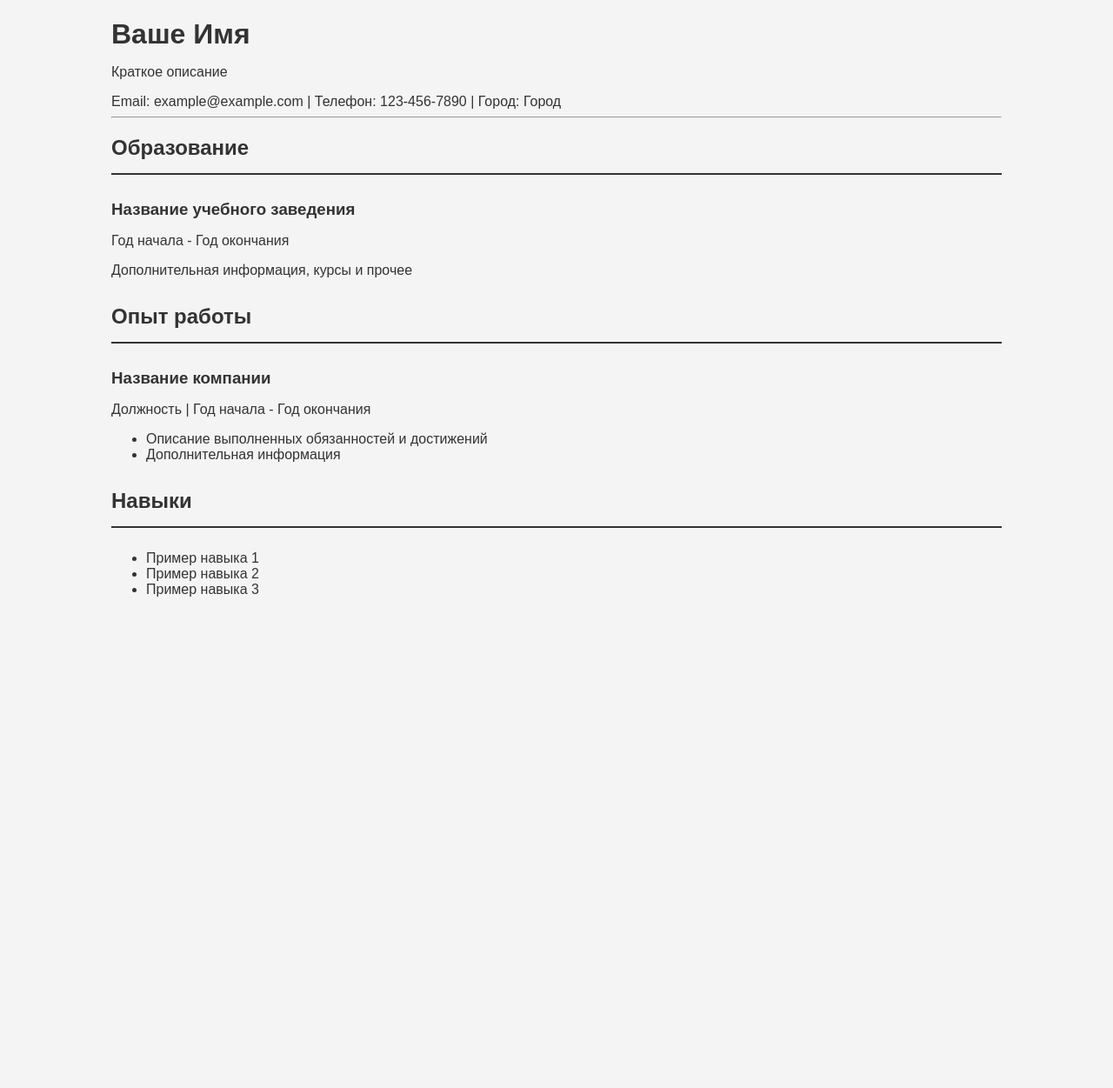
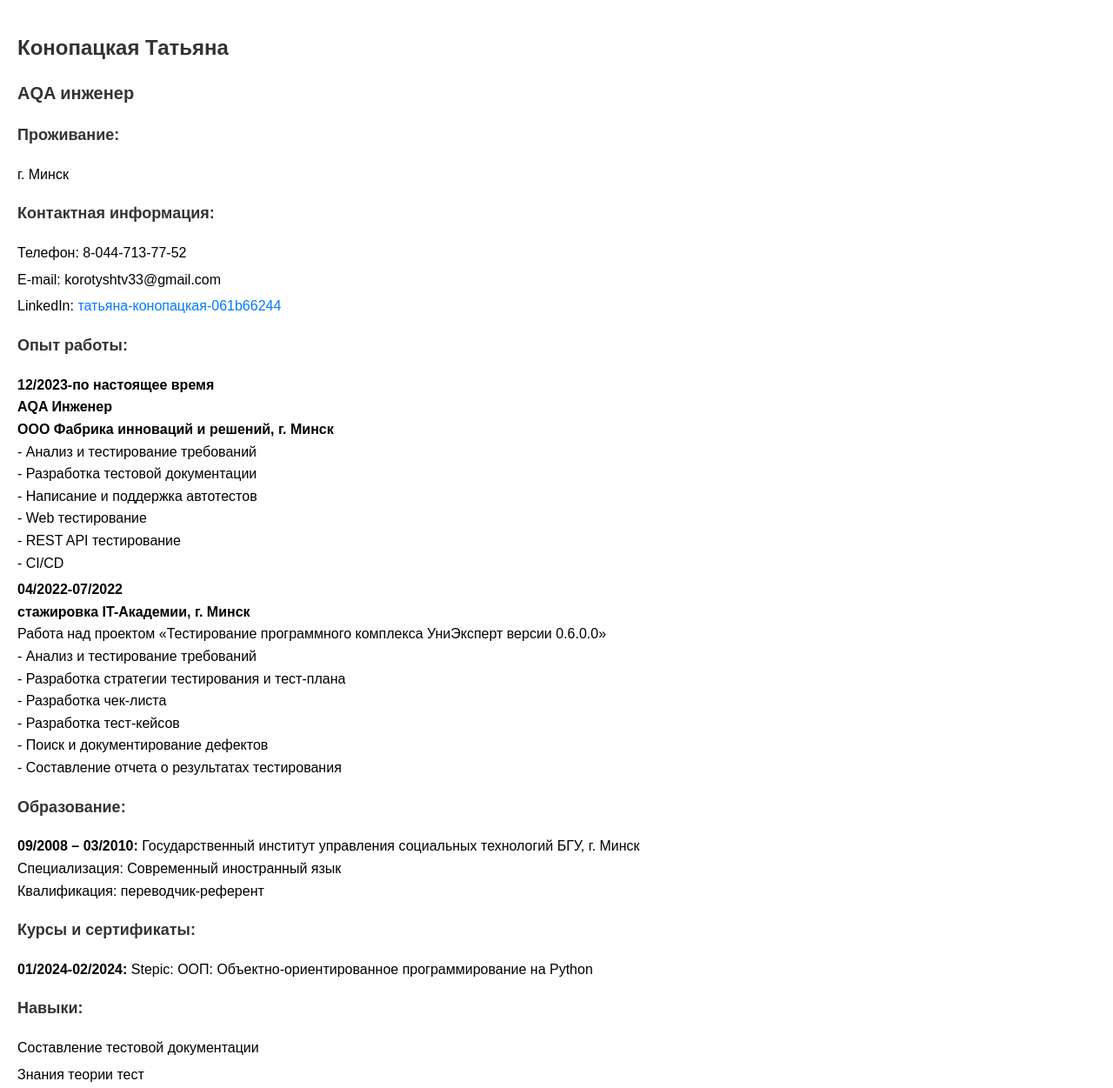
Before and after one commit to TatyanaKonop/resume, a plain HTML site: page resume.html in a window 1280 px wide. Shown: the whole page at 87% size. Before the commit the page ends 800 px from the top, so only its background shows below. Drawn offline with Linux system fonts and the light colour scheme.

Commit message:
Update resume.html

```diff
--- a/resume.html
+++ b/resume.html
@@ -1,82 +1,109 @@
 <!DOCTYPE html>
-<html lang="en">
+<html lang="ru">
 <head>
     <meta charset="UTF-8">
     <meta name="viewport" content="width=device-width, initial-scale=1.0">
-    <title>Мое Резюме</title>
+    <title>Резюме - Конопацкая Татьяна</title>
     <style>
+        /* Стилизуйте ваше резюме здесь */
         body {
             font-family: Arial, sans-serif;
+            line-height: 1.6;
             margin: 0;
-            padding: 0;
-            background-color: #f4f4f4;
+            padding: 20px;
+        }
+        h1, h2, h3 {
             color: #333;
         }
-        .container {
-            width: 80%;
-            margin: 20px auto;
+        h1 {
+            font-size: 24px;
         }
-        h1, h2, h3 {
-            margin-bottom: 10px;
+        h2 {
+            font-size: 20px;
         }
-        p {
+        h3 {
+            font-size: 18px;
+        }
+        ul {
+            list-style-type: none;
+            padding-left: 0;
+        }
+        li {
             margin-bottom: 5px;
         }
-        .section {
-            margin-bottom: 30px;
-        }
-        .section-header {
-            border-bottom: 2px solid #333;
-            padding-bottom: 5px;
-        }
-        .section-content {
-            padding-top: 10px;
+        a {
+            color: #007bff;
+            text-decoration: none;
         }
     </style>
 </head>
 <body>
-    <div class="container">
-        <header>
-            <h1>Ваше Имя</h1>
-            <p>Краткое описание</p>
-            <p>Email: example@example.com | Телефон: 123-456-7890 | Город: Город</p>
-        </header>
-        <hr>
-        <section class="section">
-            <div class="section-header">
-                <h2>Образование</h2>
-            </div>
-            <div class="section-content">
-                <h3>Название учебного заведения</h3>
-                <p>Год начала - Год окончания</p>
-                <p>Дополнительная информация, курсы и прочее</p>
-            </div>
+    <h1>Конопацкая Татьяна</h1>
+    <h2>AQA инженер</h2>
+
+    <section>
+        <h3>Проживание:</h3>
+        <p>г. Минск</p>
     </section>
-        <section class="section">
-            <div class="section-header">
-                <h2>Опыт работы</h2>
-            </div>
-            <div class="section-content">
-                <h3>Название компании</h3>
-                <p>Должность | Год начала - Год окончания</p>
+
+    <section>
+        <h3>Контактная информация:</h3>
         <ul>
-                    <li>Описание выполненных обязанностей и достижений</li>
-                    <li>Дополнительная информация</li>
+            <li>Телефон: 8-044-713-77-52</li>
+            <li>E-mail: korotyshtv33@gmail.com</li>
+            <li>LinkedIn: <a href="https://www.linkedin.com/in/татьяна-конопацкая-061b66244">татьяна-конопацкая-061b66244</a></li>
         </ul>
-            </div>
     </section>
-        <section class="section">
-            <div class="section-header">
-                <h2>Навыки</h2>
-            </div>
-            <div class="section-content">
+
+    <section>
+        <h3>Опыт работы:</h3>
         <ul>
-                    <li>Пример навыка 1</li>
-                    <li>Пример навыка 2</li>
-                    <li>Пример навыка 3</li>
+            <li>
+                <strong>12/2023-по настоящее время</strong><br>
+                <strong>AQA Инженер</strong><br>
+                <strong>OOO Фабрика инноваций и решений, г. Минск</strong><br>
+                - Анализ и тестирование требований<br>
+                - Разработка тестовой документации<br>
+                - Написание и поддержка автотестов<br>
+                - Web тестирование<br>
+                - REST API тестирование<br>
+                - CI/CD
+            </li>
+            <li>
+                <strong>04/2022-07/2022</strong><br>
+                <strong>стажировка IT-Академии, г. Минск</strong><br>
+                Работа над проектом «Тестирование программного комплекса УниЭксперт версии 0.6.0.0»<br>
+                - Анализ и тестирование требований<br>
+                - Разработка стратегии тестирования и тест-плана<br>
+                - Разработка чек-листа<br>
+                - Разработка тест-кейсов<br>
+                - Поиск и документирование дефектов<br>
+                - Составление отчета о результатах тестирования
+            </li>
         </ul>
-            </div>
     </section>
-    </div>
-</body>
-</html>
+
+    <section>
+        <h3>Образование:</h3>
+        <ul>
+            <li><strong>09/2008 – 03/2010:</strong> Государственный институт управления социальных технологий БГУ, г. Минск<br>
+                Специализация: Современный иностранный язык<br>
+                Квалификация: переводчик-референт
+            </li>
+            <!-- Добавьте другие записи об образовании -->
+        </ul>
+    </section>
+
+    <section>
+        <h3>Курсы и сертификаты:</h3>
+        <ul>
+            <li><strong>01/2024-02/2024:</strong> Stepic: ООП: Объектно-ориентированное программирование на Python</li>
+            <!-- Добавьте другие курсы и сертификаты -->
+        </ul>
+    </section>
+
+    <section>
+        <h3>Навыки:</h3>
+        <ul>
+            <li>Составление тестовой документации</li>
+            <li>Знания теории тест
```
Lines whose indentation alone changed are shown as unchanged.
